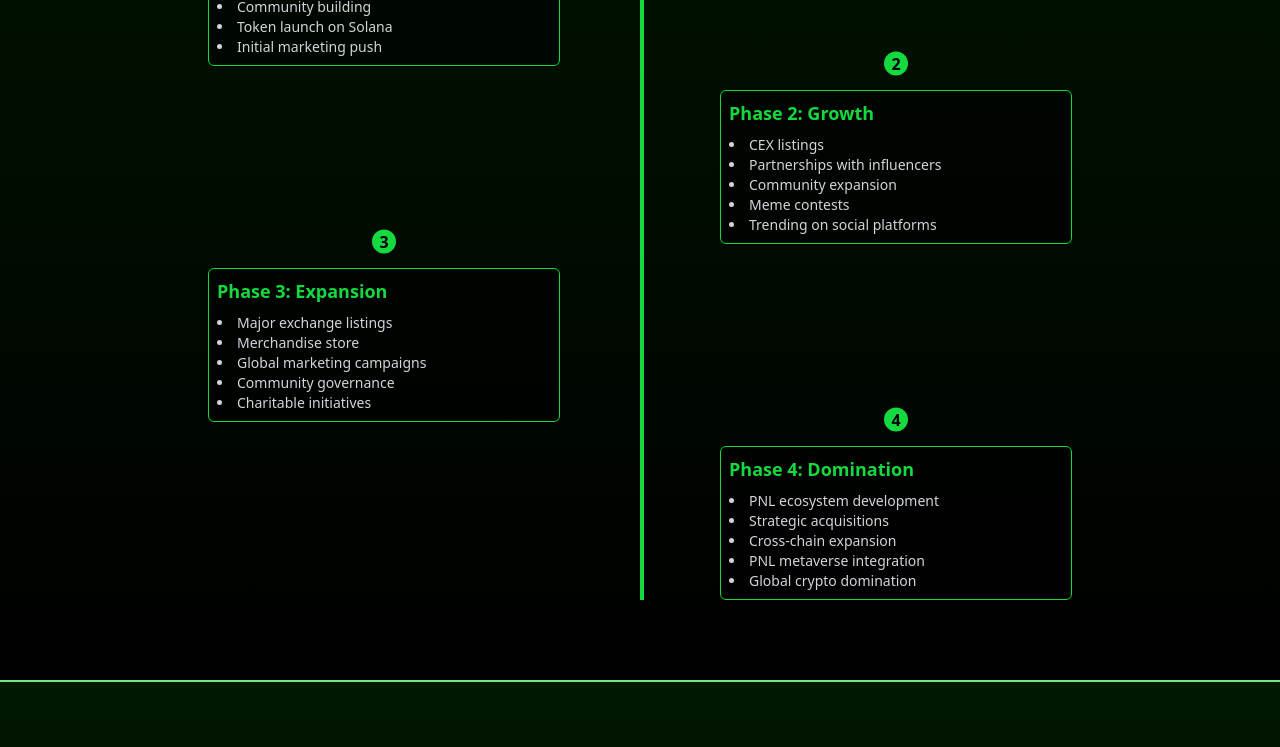
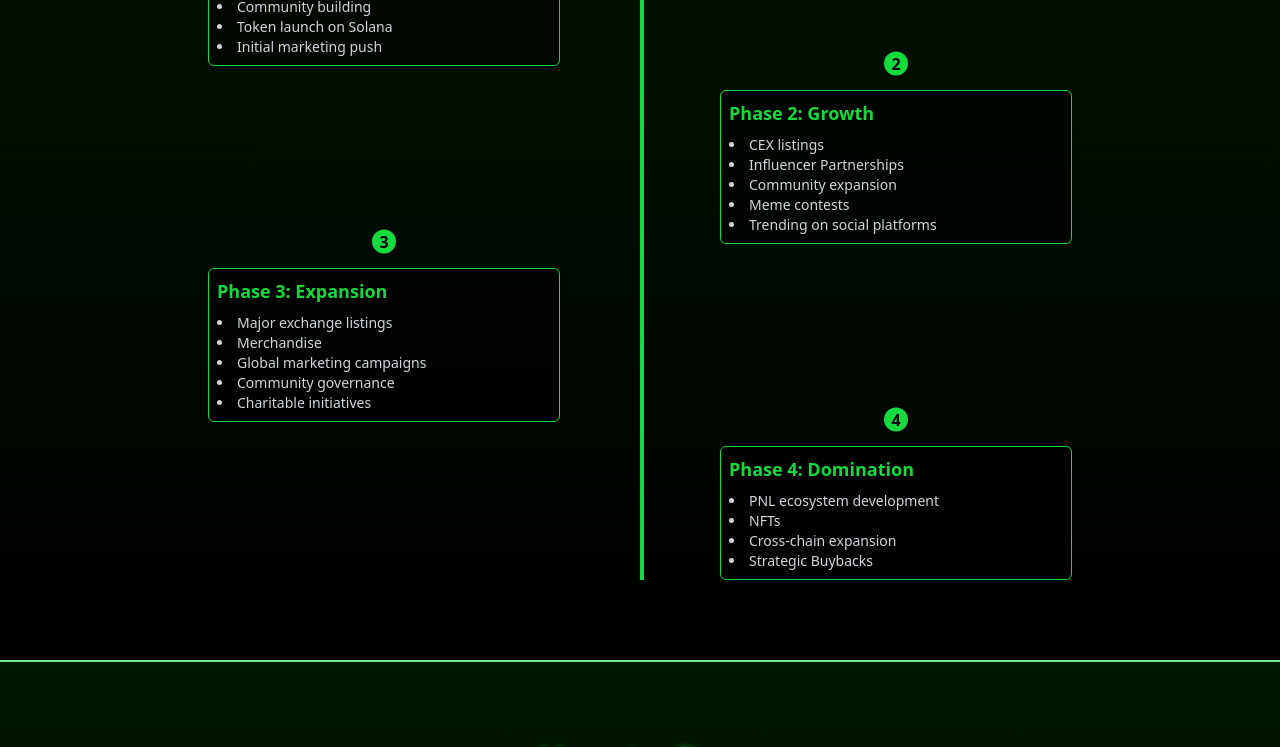
Before and after one commit to IronicDyce/largetitcoin, a React (Vite) app: page / in a window 1280 px wide. Shown: the part 2589-3336 px from the top of the page. Built offline with nearby package versions, Linux system fonts and the light colour scheme.

Commit message:
Update App.jsx

```diff
--- a/src/App.jsx
+++ b/src/App.jsx
@@ -15,7 +15,7 @@ const siteConfig = {
   raydium: "https://raydium.io/",
   jupiter: "https://jup.ag/",
   contractAddress: "8KKuRsYWi6aYP8oGTuGMU13fWcp2xTxx1drMUWdm5PNL",
-  twitter: "https://twitter.com/",
+  twitter: "https://x.com/i/communities/1922657992870404367",
   telegram: "https://t.me/",
   discord: "https://discord.com/invite/"
 };
@@ -210,24 +210,23 @@ export default function Home() {
                       ].map((item, i) => <li key={i}>{item}</li>)}
                       {idx === 1 && [
                         "CEX listings",
-                        "Partnerships with influencers",
+                        "Influencer Partnerships",
                         "Community expansion",
                         "Meme contests",
                         "Trending on social platforms"
                       ].map((item, i) => <li key={i}>{item}</li>)}
                       {idx === 2 && [
                         "Major exchange listings",
-                        "Merchandise store",
+                        "Merchandise",
                         "Global marketing campaigns",
                         "Community governance",
                         "Charitable initiatives"
                       ].map((item, i) => <li key={i}>{item}</li>)}
                       {idx === 3 && [
                         "PNL ecosystem development",
-                        "Strategic acquisitions",
+                        "NFTs",
                         "Cross-chain expansion",
-                        "PNL metaverse integration",
-                        "Global crypto domination"
+                        "Strategic Buybacks"
                       ].map((item, i) => <li key={i}>{item}</li>)}
                     </ul>
                   </div>
```
